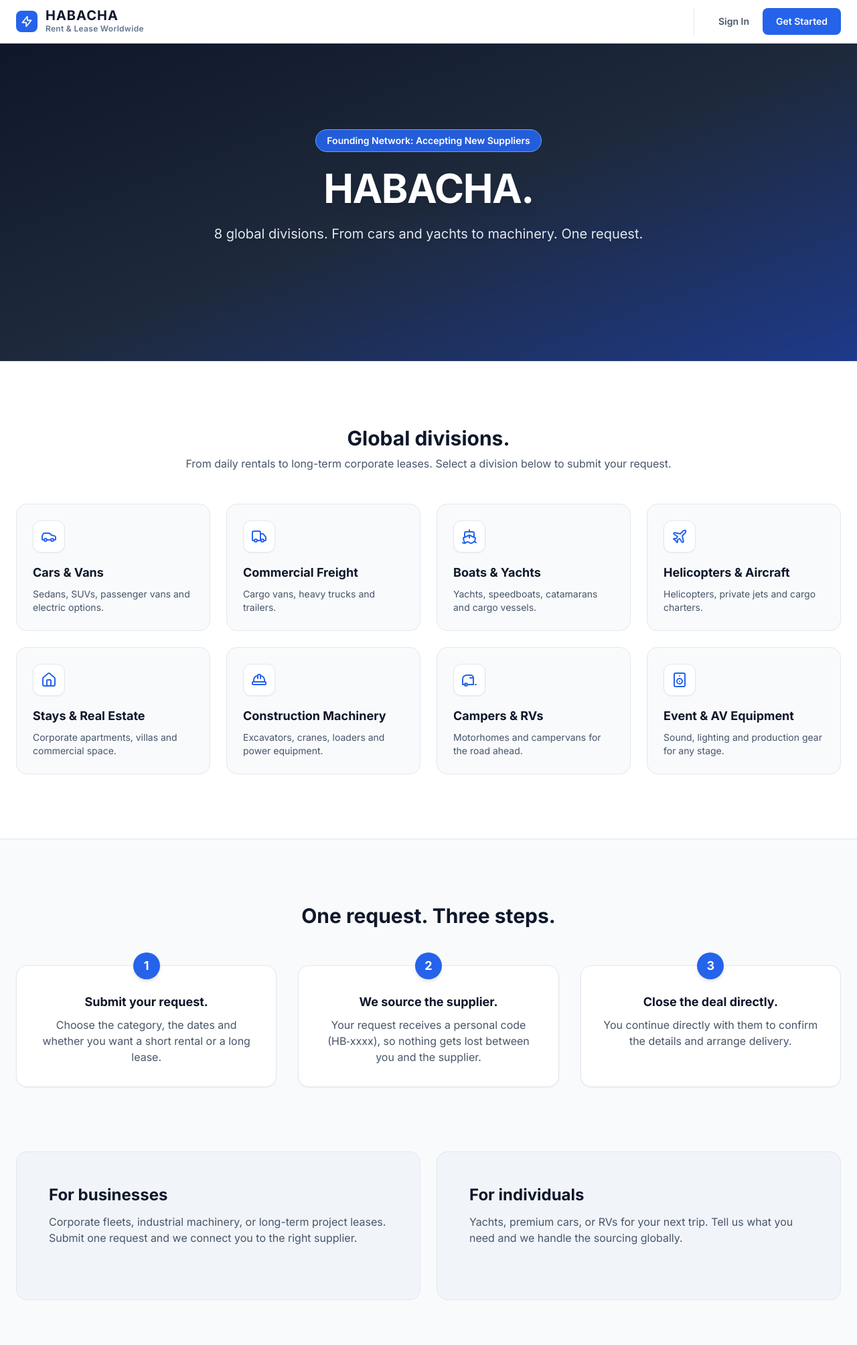
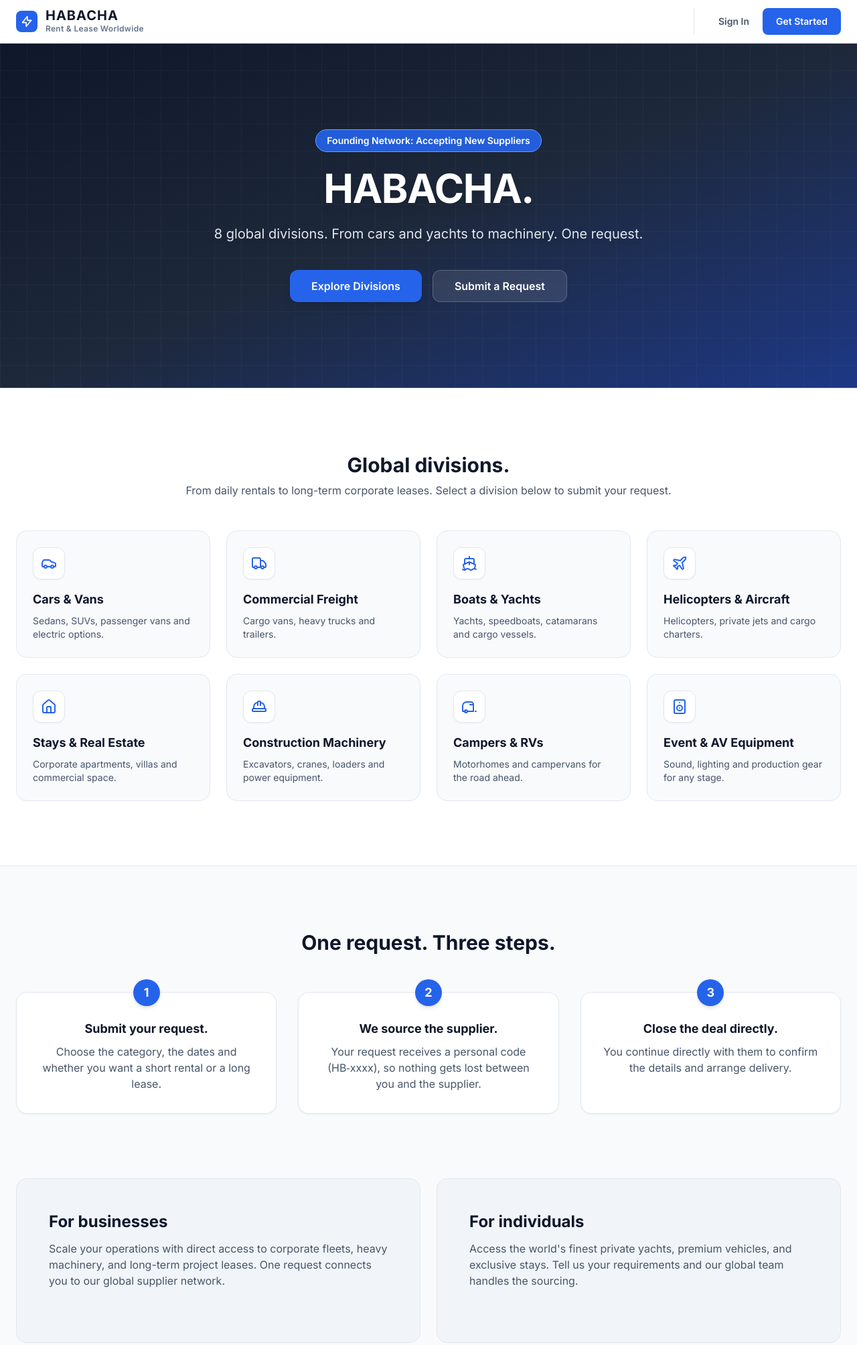
Before and after one commit to habacha1965/habacha-platform, a website: page index.html in a window 1280 px wide. Shown: the top 2008 px of the page at 67% size. Drawn offline with nearby package versions, Linux system fonts and the light colour scheme.

Commit message:
Design & CRO: enhanced hero with grid pattern and CTAs, upgraded audience copy for premium feel

```diff
--- a/index.html
+++ b/index.html
@@ -69,11 +69,16 @@
     <!-- Hero -->
     <section class="relative w-full py-20 md:py-32 text-center bg-slate-900 overflow-hidden">
         <!-- Achtergrondafbeelding voor overtuiging -->
-        <div class="absolute inset-0 bg-gradient-to-br from-slate-900 via-slate-800 to-blue-900"></div>
+        <div class="absolute inset-0 bg-gradient-to-br from-slate-900 via-slate-800 to-blue-900 opacity-95"></div>
+        <div class="absolute inset-0 bg-[linear-gradient(rgba(255,255,255,0.03)_1px,transparent_1px),linear-gradient(90deg,rgba(255,255,255,0.03)_1px,transparent_1px)] bg-[size:40px_40px]"></div>
         <div class="relative max-w-7xl mx-auto px-6">
             <span class="inline-block py-1.5 px-4 rounded-full bg-blue-600/90 border border-blue-400 text-white text-sm font-semibold mb-6 shadow-sm">Founding Network: Accepting New Suppliers</span>
             <h1 class="text-4xl md:text-6xl font-bold text-white tracking-tight max-w-4xl mx-auto mb-6 drop-shadow-lg">HABACHA.</h1>
-            <p class="text-base md:text-xl text-slate-200 max-w-2xl mx-auto mb-12 drop-shadow-md">8 global divisions. From cars and yachts to machinery. One request.</p>
+            <p class="text-base md:text-xl text-slate-200 max-w-2xl mx-auto mb-10 drop-shadow-md">8 global divisions. From cars and yachts to machinery. One request.</p>
+            <div class="flex flex-col sm:flex-row justify-center gap-4 relative z-10">
+                <a href="#global-divisions" class="inline-flex items-center justify-center min-h-[48px] px-8 bg-blue-600 text-white font-semibold rounded-xl hover:bg-blue-700 transition focus:outline-none focus:ring-2 focus:ring-blue-500 shadow-lg">Explore Divisions</a>
+                <a href="submit-asset.html" class="inline-flex items-center justify-center min-h-[48px] px-8 bg-white/10 text-white font-semibold rounded-xl border border-white/20 hover:bg-white/20 transition focus:outline-none focus:ring-2 focus:ring-white/50 backdrop-blur-sm">Submit a Request</a>
+            </div>
 
 
 
@@ -160,13 +165,13 @@
             <div class="audience">
                 <div>
                     <h3 class="text-2xl font-bold text-slate-900 mb-3">For businesses</h3>
-                    <p class="text-base text-slate-600 mb-8">Corporate fleets, industrial machinery, or long-term project leases. Submit one request and we connect you to the right supplier.</p>
+                    <p class="text-base text-slate-600 mb-8">Scale your operations with direct access to corporate fleets, heavy machinery, and long-term project leases. One request connects you to our global supplier network.</p>
                 </div>
                 </div>
             <div class="audience">
                 <div>
                     <h3 class="text-2xl font-bold text-slate-900 mb-3">For individuals</h3>
-                    <p class="text-base text-slate-600 mb-8">Yachts, premium cars, or RVs for your next trip. Tell us what you need and we handle the sourcing globally.</p>
+                    <p class="text-base text-slate-600 mb-8">Access the world's finest private yachts, premium vehicles, and exclusive stays. Tell us your requirements and our global team handles the sourcing.</p>
                 </div>
                 </div>
         </div>
```
